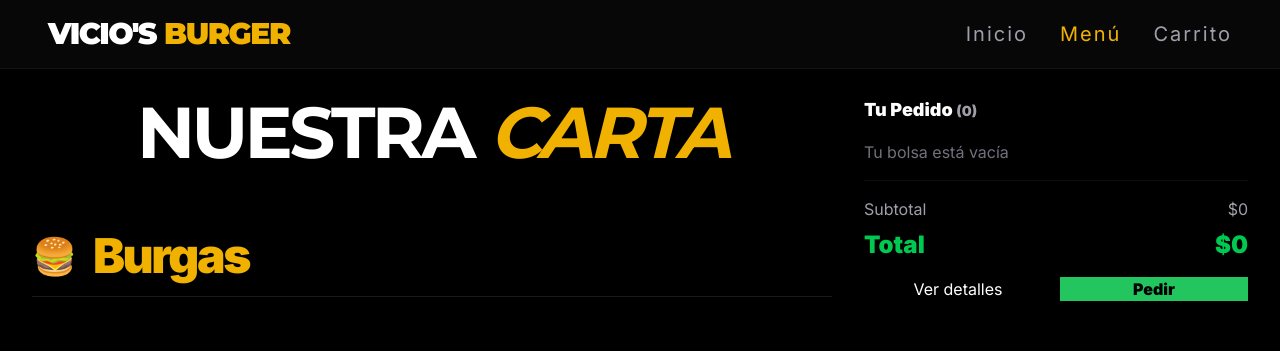
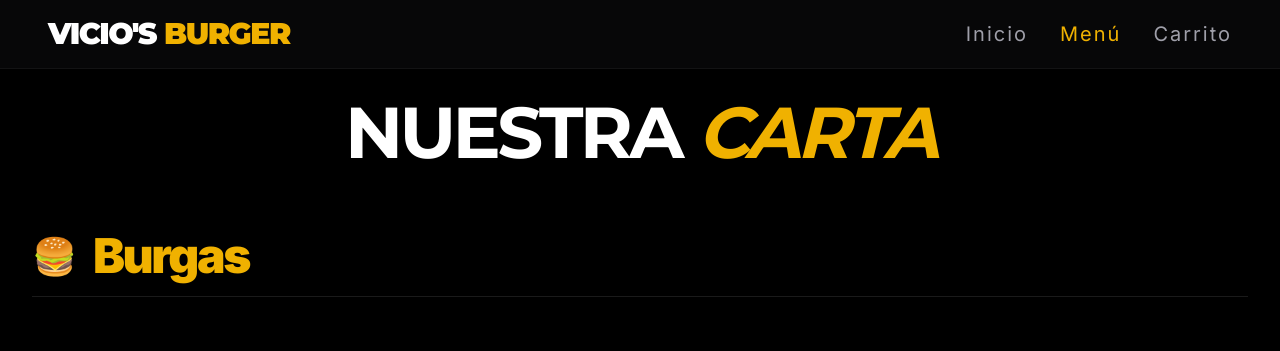
Before and after one commit to Frannkode/ReactVicios, a React (Vite) app: page / in a window 1280 px wide. Both pictures are taken after a click on the button "Menú". Shown: the top 351 px of the page. Built offline with nearby package versions, Linux system fonts and the light colour scheme.

Commit message:
ui: remove side cart from menu view on pc

```diff
--- a/src/App.jsx
+++ b/src/App.jsx
@@ -326,8 +326,7 @@ export default function App() {
         )}
 
         {view === 'menu' && (
-          <div className="md:grid md:grid-cols-3 gap-8 items-start">
-            <div className="md:col-span-2">
+          <div>
             <h1 className="text-5xl md:text-7xl text-center mb-16 uppercase tracking-tighter font-['Montserrat',_sans-serif]">Nuestra <span className="text-yellow-500 italic">Carta</span></h1>
 
             {VISIBLE_CATEGORIES.map(cat => {
@@ -411,8 +410,6 @@ export default function App() {
               </section>
             );
           })}
-            </div>
-            <div className="hidden md:block md:col-span-1"><CartSidebar /></div>
           </div>
         )}
 
```
